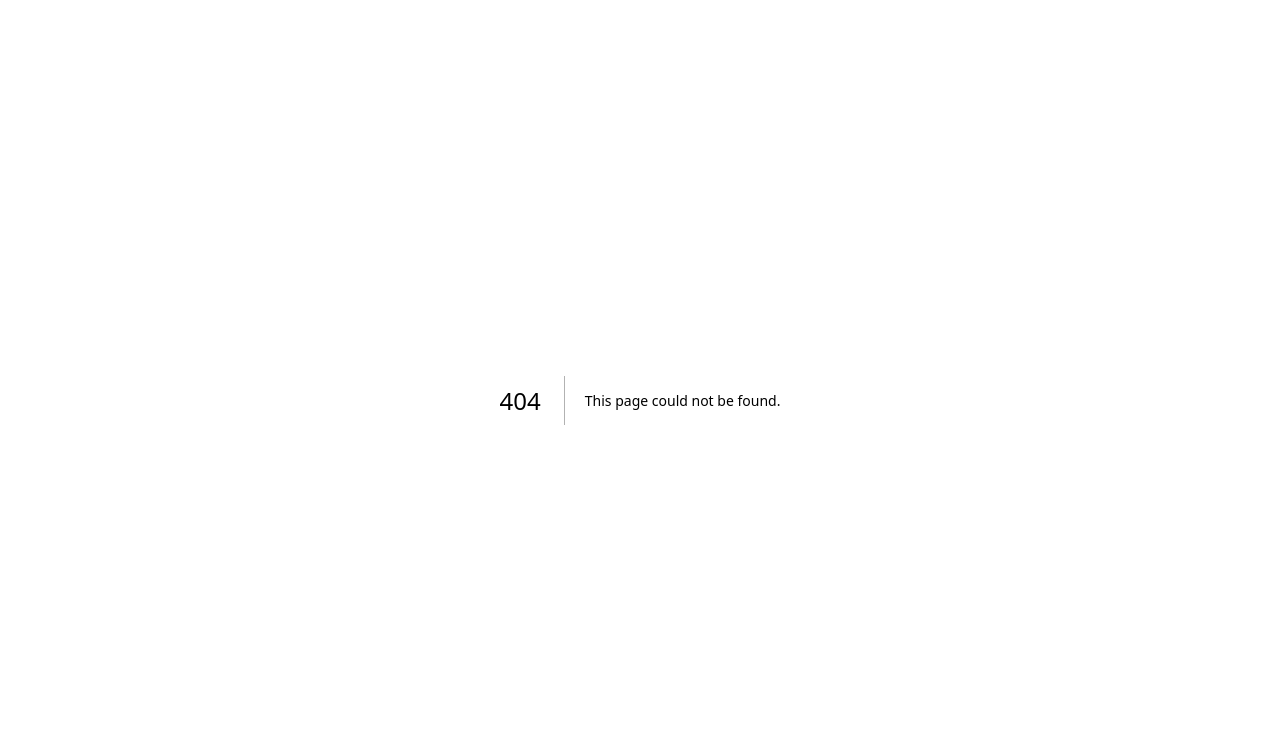
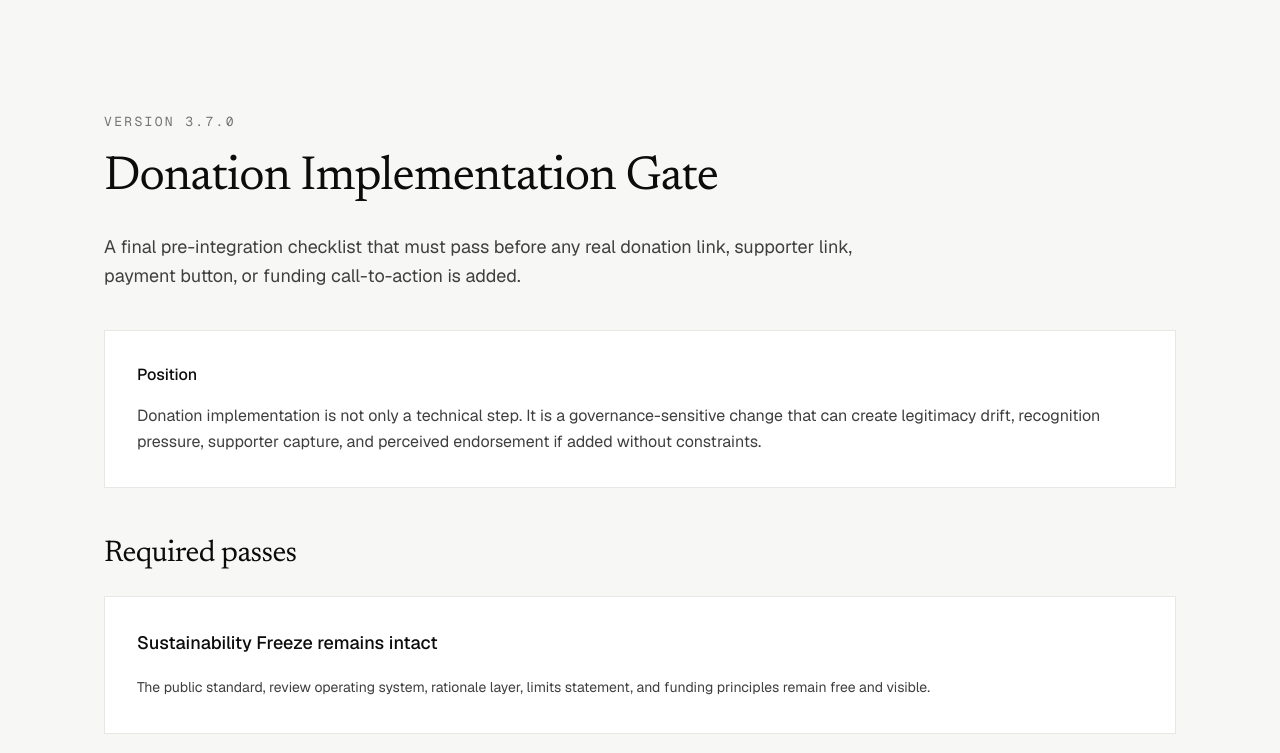
Before and after one commit to zacharymplace/creative-bridge, a Next.js app: page /donation-gate in a window 1280 px wide. Before the commit this address had no page. Shown: the top 753 px of the page. Built offline with nearby package versions, Linux system fonts and the light colour scheme.

Commit message:
Add donation implementation gate

```diff
--- a/package.json
+++ b/package.json
@@ -1,6 +1,6 @@
 {
   "name": "creative-bridge",
-  "version": "3.6.0",
+  "version": "3.7.0",
   "private": true,
   "scripts": {
     "prebuild": "node scripts/sync-public-assets.mjs",
--- a/scripts/qa-static-export.mjs
+++ b/scripts/qa-static-export.mjs
@@ -65,6 +65,9 @@ const requiredFiles = [
   "docs/releases/v3.4.0.md",
   "docs/releases/v3.5.0.md",
   "docs/releases/v3.6.0.md",
+  "docs/releases/v3.7.0.md",
+  "docs/business/donation-implementation-gate.md",
+  "donation-gate.html",
   "docs/business/donation-provider-decision-record.md",
   "donation-provider-decision.html",
   "docs/business/payment-provider-evaluation.md",
--- a/scripts/sync-public-assets.mjs
+++ b/scripts/sync-public-assets.mjs
@@ -57,6 +57,8 @@ const markdownFiles = [
   "releases/v3.4.0.md",
   "releases/v3.5.0.md",
   "releases/v3.6.0.md",
+  "releases/v3.7.0.md",
+  "business/donation-implementation-gate.md",
   "business/donation-provider-decision-record.md",
   "business/payment-provider-evaluation.md",
   "business/recognition-boundaries.md",
--- /dev/null
+++ b/src/app/donation-gate/page.tsx
@@ -0,0 +1,85 @@
+import { donationImplementationGate } from "@/content/donation-gate/donation-gate";
+
+export default function DonationGatePage() {
+  return (
+    <main>
+      <section className="cb-container cb-section-y">
+        <p className="font-mono text-[13px] uppercase tracking-[0.18em] text-[var(--cb-muted)]">
+          Version {donationImplementationGate.version}
+        </p>
+
+        <h1 className="cb-display mt-4 max-w-4xl text-4xl tracking-tight text-[var(--cb-ink)] sm:text-5xl sm:leading-tight">
+          {donationImplementationGate.title}
+        </h1>
+
+        <p className="mt-6 max-w-3xl text-lg leading-relaxed text-[var(--cb-body)]">
+          {donationImplementationGate.summary}
+        </p>
+
+        <div className="mt-10 border border-[var(--cb-border)] bg-[var(--cb-surface)] p-6 sm:p-8">
+          <h2 className="text-base font-medium text-[var(--cb-ink)]">
+            Position
+          </h2>
+          <p className="mt-4 text-base leading-relaxed text-[var(--cb-body)]">
+            {donationImplementationGate.position}
+          </p>
+        </div>
+
+        <section className="mt-12">
+          <h2 className="cb-display text-3xl text-[var(--cb-ink)]">
+            Required passes
+          </h2>
+
+          <div className="mt-6 grid gap-5">
+            {donationImplementationGate.requiredPasses.map((item) => (
+              <article
+                key={item.title}
+                className="border border-[var(--cb-border)] bg-[var(--cb-surface)] p-6 sm:p-8"
+              >
+                <h3 className="text-lg font-medium text-[var(--cb-ink)]">
+                  {item.title}
+                </h3>
+                <p className="mt-4 text-sm leading-7 text-[var(--cb-body)]">
+                  {item.body}
+                </p>
+              </article>
+            ))}
+          </div>
+        </section>
+
+        <section className="mt-12 grid gap-8 lg:grid-cols-2">
+          <div className="border border-[var(--cb-border)] bg-[var(--cb-surface)] p-6 sm:p-8">
+            <h2 className="cb-display text-3xl text-[var(--cb-ink)]">
+              Blocked patterns
+            </h2>
+            <ul className="mt-6 space-y-4 text-sm leading-7 text-[var(--cb-body)]">
+              {donationImplementationGate.blockedPatterns.map((item) => (
+                <li key={item}>— {item}</li>
+              ))}
+            </ul>
+          </div>
+
+          <div className="border border-[var(--cb-border)] bg-[var(--cb-surface)] p-6 sm:p-8">
+            <h2 className="cb-display text-3xl text-[var(--cb-ink)]">
+              Implementation checklist
+            </h2>
+            <ul className="mt-6 space-y-4 text-sm leading-7 text-[var(--cb-body)]">
+              {donationImplementationGate.implementationChecklist.map((item) => (
+                <li key={item}>— {item}</li>
+              ))}
+            </ul>
+          </div>
+        </section>
+
+        <section className="mt-12 border-t border-[var(--cb-border)] pt-8">
+          <h2 className="font-mono text-[12px] uppercase tracking-[0.2em] text-[var(--cb-muted)]">
+            Release decision
+          </h2>
+          <p className="mt-4 max-w-3xl text-sm leading-7 text-[var(--cb-body)]">
+            {donationImplementationGate.releaseDecision}
+          </p>
+        </section>
+      </section>
+    </main>
+  );
+}
--- /dev/null
+++ b/src/content/donation-gate/donation-gate.ts
@@ -0,0 +1,74 @@
+export const donationImplementationGate = {
+  title: "Donation Implementation Gate",
+  version: "3.7.0",
+  summary:
+    "A final pre-integration checklist that must pass before any real donation link, supporter link, payment button, or funding call-to-action is added.",
+  position:
+    "Donation implementation is not only a technical step. It is a governance-sensitive change that can create legitimacy drift, recognition pressure, supporter capture, and perceived endorsement if added without constraints.",
+  requiredPasses: [
+    {
+      title: "Sustainability Freeze remains intact",
+      body:
+        "The public standard, review operating system, rationale layer, limits statement, and funding principles remain free and visible.",
+    },
+    {
+      title: "Donation Readiness remains satisfied",
+      body:
+        "Donation support remains optional, non-authoritative, non-ranking, non-visibility-based, and non-governance-conferring.",
+    },
+    {
+      title: "Supporter Copy Guardrails are used",
+      body:
+        "All donation/supporter copy must avoid certification, approval, verification, endorsement, priority, visibility, access, or influence language.",
+    },
+    {
+      title: "Recognition Boundaries are preserved",
+      body:
+        "No donor badges, leaderboards, supporter walls, public tiers, rankings, or status markers are introduced.",
+    },
+    {
+      title: "Sponsor Non-Interference Terms remain separate",
+      body:
+        "Donation flow must not create institutional sponsor claims or sponsor influence over review, governance, rejected patterns, or public claims.",
+    },
+    {
+      title: "Provider Decision Record is followed",
+      body:
+        "GitHub Sponsors is the preferred first provider if available. Ko-fi is fallback. Stripe, Patreon, Open Collective, and Buy Me a Coffee remain deferred.",
+    },
+    {
+      title: "Limits statement is linked nearby",
+      body:
+        "Any donation page or funding CTA must make it easy to reach the Limits & Non-Authority Statement.",
+    },
+    {
+      title: "Decision is logged",
+      body:
+        "The release that adds payment mechanics must explicitly document why the donation gate passed.",
+    },
+  ],
+  blockedPatterns: [
+    "Donate to get reviewed",
+    "Donate to be featured",
+    "Donate to become verified",
+    "Donate to influence the roadmap",
+    "Donate to appear as a trusted supporter",
+    "Donate to unlock the standard",
+    "Donate to receive certification",
+    "Donate to be listed as approved",
+  ],
+  implementationChecklist: [
+    "Provider selected according to Donation Provider Decision Record.",
+    "Donation copy matches Supporter Copy Guardrails.",
+    "No public recognition mechanics are added.",
+    "No payment wall is added.",
+    "No review priority is added.",
+    "No governance access is added.",
+    "Limits statement is linked.",
+    "Funding principles are linked.",
+    "Sustainability freeze is linked.",
+    "Release note states that donation does not buy legitimacy.",
+  ],
+  releaseDecision:
+    "No donation link should be added until all required passes are satisfied and the implementation checklist can be truthfully marked complete.",
+} as const;
--- a/src/content/site-copy.ts
+++ b/src/content/site-copy.ts
@@ -179,6 +179,7 @@ export const footerCopy = {
   { label: "Recognition", href: "/recognition-boundaries" },
   { label: "Payment Providers", href: "/payment-provider-evaluation" },
   { label: "Provider Decision", href: "/donation-provider-decision" },
+  { label: "Donation Gate", href: "/donation-gate" },
   { label: "Submit", href: "/submit" },
   { label: "Collaborate", href: "/collaborate" },
   { label: "Trust", href: "/trust" },
@@ -208,6 +209,7 @@ export const footerCopy = {
   { label: "Recognition", href: "/recognition-boundaries" },
   { label: "Payment Providers", href: "/payment-provider-evaluation" },
   { label: "Provider Decision", href: "/donation-provider-decision" },
+  { label: "Donation Gate", href: "/donation-gate" },
     { label: "Start", href: "/start" },
   { label: "Standard", href: "/standard" },
     { label: "Manifesto", href: "/manifesto" },
```
Also changed, not shown: 2 other files (tests, documents, lock files or other folders).
